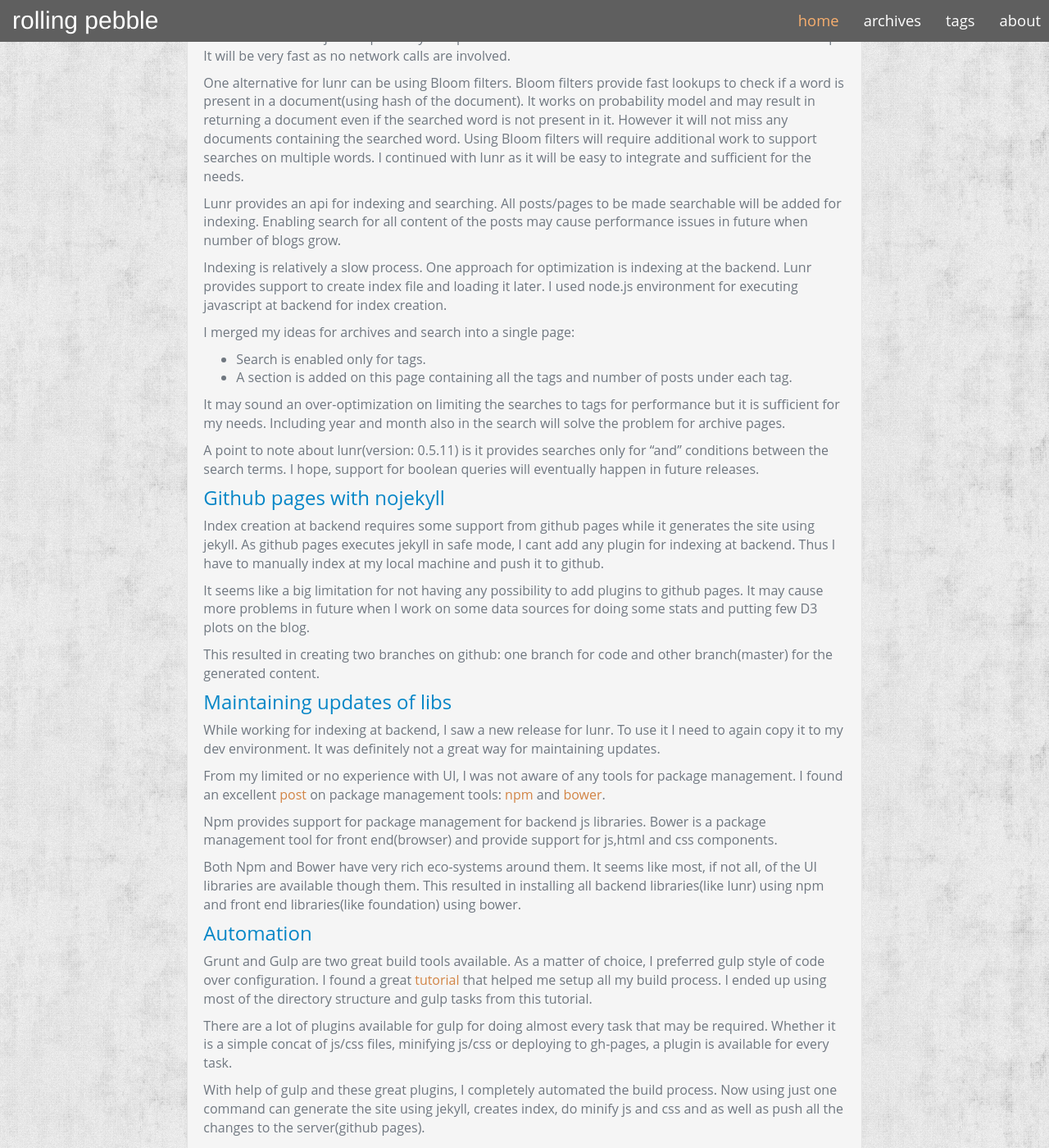
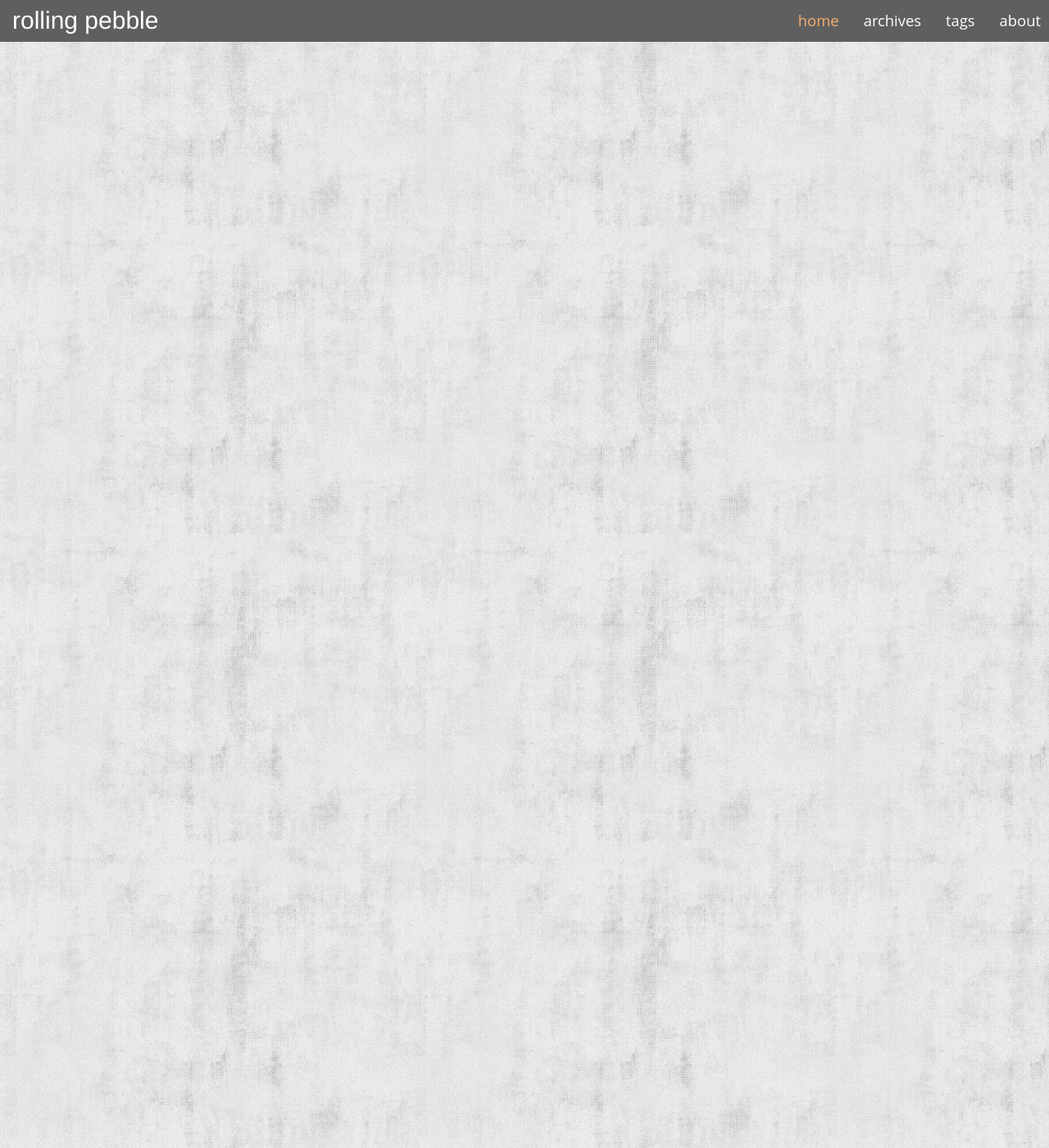
Before and after one commit to rollingpebble/rollingpebble.github.io, a Jekyll site: the page built from index.html, in a window 1280 px wide and 1400 px high, scrolled down 1749 px. Shown: the whole window at 82% size. Built offline with Jekyll 4.4.1, drawn with Linux system fonts in a browser that asks for light colours; some of the changed text lies outside the part shown.

Commit message:
Added a new blog

````diff
--- a/_posts/2014-08-22-jekyll-clean-theme.md
+++ /dev/null
@@ -1,154 +0,0 @@
----
-layout: post
-title: "Jekyll Clean Theme"
-date: 2014-08-22 16:25:06 -0700
-comments: true
-tags: one two three
----
-
-* Get it from [github](https://github.com/scotte/jekyll-clean).
-* See the [live demo](https://scotte.github.io/jekyll-clean).
-* See it [in action on my own blog](https://scotte.org).
-
-Welcome to the sample post for the Jekyll Clean theme.
-
-A simple and clean Jekyll theme using [bootstrap](http://getbootstrap.com)
-(not to be confused with jekyll-bootstrap) that's easy to modify and very
-modular in component and element reuse.
-
-It uses Disqus for comments and includes Google Analytics support. Both of
-these features are disabled by default and can be enabled via \_config.yml. You
-can also rip this code out of the templates if you like (footer.html and post.html).
-The beauty of Jekyll - keep things clean... Jekyll Clean!
-
-The theme works well on mobile phones, using a collapsable nav bar and hiding the
-sidebar. The links pane in the sidebar is available on mobile through the nav menu,
-and you can do the same thing for any other sections added to the sidebar.
-
-Don't forget to occassionally merge against my upstream repository so you can get
-the latest changes. Pull requests are encouraged and accepted!
-
-ok.
-
-### Installation ###
-
-If you don't have a blog already on github, start by cloning this repository.
-Best to do that directly on github and then clone that down to your computer.
-
-If you already do have a blog, You can certainly apply this theme to your existing
-blog in place, but then you won't be able to merge as the theme changes. If you
-re-apply your blog history on top of this theme's **gh-pages** branch, it's then
-easy to update to the latest version of the theme. You also don't want to have to
-deal with resolving old conflicts from your existing history, so you may wish to to
-push your existing master off to a new branch so you have the old history and start
-a new branch with this as the start, merging in your \_posts and other assets (after
-git rm'ing the current \_posts.
-
-Not ideal, but you have to make a choice - either apply it manually or base your
-blog off this theme's branch. Either way it will work, and both have their own
-pros and cons.
-
-You can setup an upstream tracking repository like so:
-
-```
-$ git remote add upstream git@github.com:scotte/jekyll-clean.git
-```
-And now when you wish to merge your own branch onto the latest version of the
-theme, simply do:
-
-```
-$ git fetch upstream
-$ git merge upstream/gh-pages
-```
-
-Of course you will have to resolve conflicts for \_config.yml, \_includes/links-list.html,
-and \_posts, and so on, but in practice this is pretty simple.
-
-This is how I maintain my own blog which is based on this theme. The old history is
-sitting in an **old-master** branch that I can refer to when I need to.
-
-### Running Locally
-
-Here's the exact set of packages I need to install on Debian to run jekyll
-locally with this theme for testing.
-
-```
-$ sudo aptitude install ruby ruby-dev rubygems nodejs
-$ sudo gem install jekyll jekyll-paginate
-```
-
-And then it's just a simple matter of running jekyll locally:
-
-```
-$ jekyll serve --baseurl=''
-```
-
-Now browse to http://127.0.0.1:4000
-
-### Disqus Comments
-
-Getting Disqus to work can be a bit more work than it seems like it should be.
-Make sure your Disqus account is correctly configured with the right domain
-of your blog and you know your Disqus shortname.
-
-In _config.yml you'll need to set **disqus** to your Disqus shortname and
-make sure **comments** is true.
-
-Finally, in posts, make sure you have **comments: true** in the YAML front
-matter.
-
-More information on using Disqus with Jekyll is
-[documented here](https://help.disqus.com/customer/portal/articles/472138-jekyll-installation-instructions).
-
-### Code Syntax Highlighting
-
-To use code syntax highlighting, use the following syntax:
-
-```
-```python
-import random
-
-# Roll the die
-roll = random.randint(1, 20)
-print('You rolled a %d.' % roll)
-``` #REMOVE
-```
-
-(Remove #REMOVE from the end of the last line). Which will look like this in
-the rendered jekyll output using the default css/syntax.css provided with this
-theme (which is the **colorful** theme from [https://github.com/iwootten/jekyll-syntax](https://github.com/iwootten/jekyll-syntax)):
-
-```python
-import random
-
-# Roll the die
-roll = random.randint(1, 20)
-print('You rolled a %d.' % roll)
-```
-
-You can, of course, use any theme you wish, see the jekyll and pygments
-documentation for more details.
-
-### License
-
-The content of this theme is distributed and licensed under a
-![License Badge]({{ site.baseurl}}/images/cc_by_88x31.png)
-[Creative Commons Attribution 4.0 License](https://creativecommons.org/licenses/by/4.0/legalcode)
-
-    This license lets others distribute, remix, tweak, and build upon your work,
-    even commercially, as long as they credit you for the original creation. This
-    is the most accommodating of licenses offered. Recommended for maximum
-    dissemination and use of licensed materials.
-
-In other words: you can do anything you want with this theme on any site, just please
-provide a link to [the original theme on github](https://github.com/scotte/jekyll-clean)
-so I get credit for the original design. Beyond that, have at it!
-
-This theme includes the following files which are the properties of their
-respective owners:
-
-* js/bootstrap.min.js - [bootstrap](http://getbootstrap.com)
-* css/bootstrap.min.css - [bootstrap](http://getbootstrap.com)
-* js/jquery.min.js - [jquery](https://jquery.com)
-* images/cc_by_88x31.png - [creative commons](https://creativecommons.org)
-* css/colorful.css - [iwootten/jekyll-syntax](https://github.com/iwootten/jekyll-syntax)
--- a/_posts/2015-04-10-tech-behind-this-blog.markdown
+++ /dev/null
@@ -1,104 +0,0 @@
----
-layout: post
-title: "Tech Behind this Blog"
-comments: true
-tags: one two three
----
-
-From last 2-3 weeks I have been working on creating this blog. Still there are few items remaining to be completed.
-
-I was looking for something that is free and provides maximum flexibility. Static site generators and [Github pages][ghpages] support for static sites looked promising. One of the things that I loved of this setup is writing posts in your preferred editor and complete control over your data.
-<!--more-->
-Initially I was inclined towards python based site generators as it will give me an opportunity to learn python but I ended up with [Jekyll][jekyll] as of its github pages support. Now I am happy with Jekyll even though I am not using github pages jekyll support.
-
-### Initial Setup ###
-
-<script type='text/javascript' src='https://public.tableau.com/javascripts/api/viz_v1.js'></script><div class='tableauPlaceholder' style='width: 804px; height: 669px;'><noscript><a href='#'><img alt='Startup Quadrant ' src='https:&#47;&#47;public.tableau.com&#47;static&#47;images&#47;Pr&#47;Practice-ParameterControlofDynamicsets&#47;StartupQuadrant&#47;1_rss.png' style='border: none' /></a></noscript><object class='tableauViz' width='804' height='669' style='display:none;'><param name='host_url' value='https%3A%2F%2Fpublic.tableau.com%2F' /> <param name='site_root' value='' /><param name='name' value='Practice-ParameterControlofDynamicsets&#47;StartupQuadrant' /><param name='tabs' value='no' /><param name='toolbar' value='yes' /><param name='static_image' value='https:&#47;&#47;public.tableau.com&#47;static&#47;images&#47;Pr&#47;Practice-ParameterControlofDynamicsets&#47;StartupQuadrant&#47;1.png' /> <param name='animate_transition' value='yes' /><param name='display_static_image' value='yes' /><param name='display_spinner' value='yes' /><param name='display_overlay' value='yes' /><param name='display_count' value='yes' /><param name='showTabs' value='y' /></object></div>
-
-I started looking out for available themes built on jekyll for a starting point. Bootstrap and foundation both are great front end frameworks. As most of the themes I saw were developed on Bootstrap, I thought of using foundation as it might help me to get a different look and feel.
-
-There are not many boilerplate code/themes available for jekyll in [foundation][foundation]. I started building it ground up following instructions from [Code daddy][codedaddy]. It started appearing to be a time consuming task and in the mean time I found an excellent theme, [Feeling responsive][feelingresponsive] developed on foundation. The best part I liked about this theme is it contains all the possible layouts I might need.
-
-After customizing and including only the required parts of the theme, I have my blog up and running on github(with jekyll support) within few days. Thanks to [feeling responsive][feelingresponsive], [jekyll][jekyll], [github pages][ghpages] and [foundation][foundation].
-
-At this point I had following requirements:
-
-* Provide search on posts.
-* Build an archive page.
-* Easy way to update the js/ui libraries.
-* Automation of tasks for js/css minification and deployment.
-
-### Search and Archives ###
-
-
-There are many available ways to provide search on static sites. Google custom search is a good option but it may require creation of an overlay or moving the control to a different page.
-
-For archives,  it will be nice to have an easy access of posts by year/month or tag. One way to achieve this is  creating separate pages for each tag, month/year, which does not look a great solution.
-
-[Lunr][lunr] is an excellent javascript library that provides client side search based on reverse document lookup. It will be very fast as no network calls are involved.
-
-One alternative for lunr can be using Bloom filters. Bloom filters provide fast lookups to check if a word is present in a  document(using hash of the document). It works on probability model and may result in returning a document even if the searched word is not present in it. However it will not miss any documents containing the searched word. Using Bloom filters will require additional work to support searches on multiple words. I continued with lunr as it will be easy to integrate and sufficient for the needs.
-
-Lunr provides an api for indexing and searching. All posts/pages to be made searchable will be added for indexing. Enabling search for all content of the posts may cause performance issues in future when number of blogs grow.
-
-Indexing is relatively a slow process. One approach for optimization is indexing at the backend. Lunr provides support to create index file and loading it later. I used node.js environment for executing javascript at backend for index creation.
-
-I merged my ideas for archives and search into a single page:
-
-* Search is enabled only for tags.
-* A section is added on this page containing all the tags and number of posts under each tag.
-
-It may sound an over-optimization on limiting the searches to tags for performance but it is sufficient for my needs.
-Including year and month also in the search will solve the problem for archive pages.
-
-A point to note about lunr(version: 0.5.11) is it provides searches only for "and" conditions between the search terms. I hope, support for boolean queries will eventually happen in future releases.
-
-### Github pages with nojekyll ###
-
-Index creation at backend requires some support from github pages while it generates the site using jekyll. As github pages executes jekyll in safe mode, I cant add any plugin for indexing at backend. Thus I have to manually index at my local machine and push it to github.
-
-It seems like a big limitation for not having any possibility to add plugins to github pages. It may cause more problems in future when I work on some data sources for doing some stats and putting few D3 plots on the blog.
-
-This resulted in creating two branches on github: one branch for code and other branch(master) for the generated content.
-
-### Maintaining updates of libs ###
-
-While working for indexing at backend, I saw a new release for lunr. To use it I need to again copy it to my dev environment. It was definitely not a great way for maintaining updates.
-
-From my limited or no experience with UI, I was not aware of any tools for package management. I found an excellent [post][packagemanagement] on package management tools: [npm][npm] and [bower][bower].
-
-Npm provides support for package management for backend js libraries. Bower is a package management tool for front end(browser) and provide support for js,html and css components.
-
-Both Npm and Bower have very rich eco-systems around them. It seems like most, if not all, of the UI libraries are available though them.
-This resulted in installing all backend libraries(like lunr) using npm and front end libraries(like foundation) using bower.
-
-### Automation ###
-
-Grunt and Gulp are two great build tools available. As a matter of choice, I preferred gulp style of code over configuration. I found a great [tutorial][gulp-tutorial] that helped me setup all my build process. I ended up using most of the directory structure and gulp tasks from this tutorial.
-
-There are a lot of plugins available for gulp for doing almost every task that may be required. Whether it is a simple concat of js/css files, minifying js/css or deploying to gh-pages, a plugin is available for every task.
-
-With help of gulp and these great plugins, I completely automated the build process. Now using just one command can generate the site using jekyll, creates index, do minify js and css and as well as push all the changes to the server(github pages).
-
-### Client side MVC ###
-
-I have also used an MVC framework, [backbone][backbone] for creating archives page. Backbone helped in many ways like browser history and creating book-markable urls for searched tags. Overall it gave a good organization to the code which otherwise might have ended up in a convoluted structure of DOM manipulations using jquery.
-
-### Conclusion ###
-
-Blog creation ended up taking more time than it was planned but I completely enjoyed the process. From package management to MVC frameworks, I learned of the many great things going on with UI.
-
-While I liked the node.js excellent eco-system, I hope that same level of tools and packages for UI should be available for modern languages like clojure or scala. Javascript is not a great language to work on. It is relatively difficult to find issues with the code written in js and many times are silently ignored by interpreter.
-
-[bawlipoonch]: http://bawlipoonch.github.io
-[codedaddy]: http://learningwithsage.com/wp/a-guide-to-setting-up-a-jekyll-and-foundation-based-site-in-github/
-[feelingresponsive]: https://phlow.github.io/feeling-responsive/
-[foundation]: http://foundation.zurb.com/
-[jekyll]: http://jekyllrb.com
-[ghpages]: https://pages.github.com
-[lunr]: http://lunrjs.com
-[packagemanagement]: http://tech.pro/tutorial/1190/package-managers-an-introductory-guide-for-the-uninitiated-front-end-developer#front_end_developers
-[npm]: https://www.npmjs.com
-[bower]: http://bower.io
-[gulp-tutorial]: http://stefanimhoff.de/2014/gulp-tutorial-1-intro-setup
-[backbone]: http://backbonejs.org
--- /dev/null
+++ b/_posts/2016-04-08-hello-world.md
@@ -0,0 +1,23 @@
+---
+layout: post
+title: Hello World!
+comments: true
+tags: blogging
+---
+<br/>
+
+
+Hello!!
+
+With this blog I am starting my blogging journey.
+
+Everyday a lot of ideas crosses our mind but we dont give a shape to them.
+I hope with writing I will be able to collect, organise and tune my thoughts.
+
+<br/>
+
+<br/>
+
+<br/>
+
+<br/>
--- a/about.markdown
+++ b/about.markdown
@@ -1,14 +1,30 @@
 ---
 layout: post
-date: 2016-04-01
+date: 2016-04-08
 title: About
 section: about
 ---
 
+I am a market research professional and find enjoyment in making sense of data and finding insights in plethora of information.
 
-This blog will be about:
+When I am not working I enjoy watching movies of varied genre and languages. I also love reading and my interest varies from  Harry Potter
+to Martian, to Selfish Gene.
 
-- Learning and experimenting with various data visualisation tools and techniques
-- Understanding the world through data visuals
-- random things I think about
-- documenting anything which I may find interesting
+Lately I have become interested in data visualization and information design.
+Understanding how human mind perceives and interprets information really fascinates me.
+
+I shall be using this space mainly for writing about my journey in data visualisation and occasionally about anything that intrigues
+ me.
+
+
+<br/>
+
+<br/>
+
+<br/>
+
+<br/>
+
+[potter]: http://www.amazon.com/Harry-Potter-Paperback-Box-Books/dp/0545162076
+[martian]: http://www.amazon.com/Martian-Andy-Weir/dp/0553418025
+[evolution]:http://www.amazon.com/Selfish-Gene-Anniversary----Introduction/dp/0199291152
````
Also changed, not shown: 1 other file.
